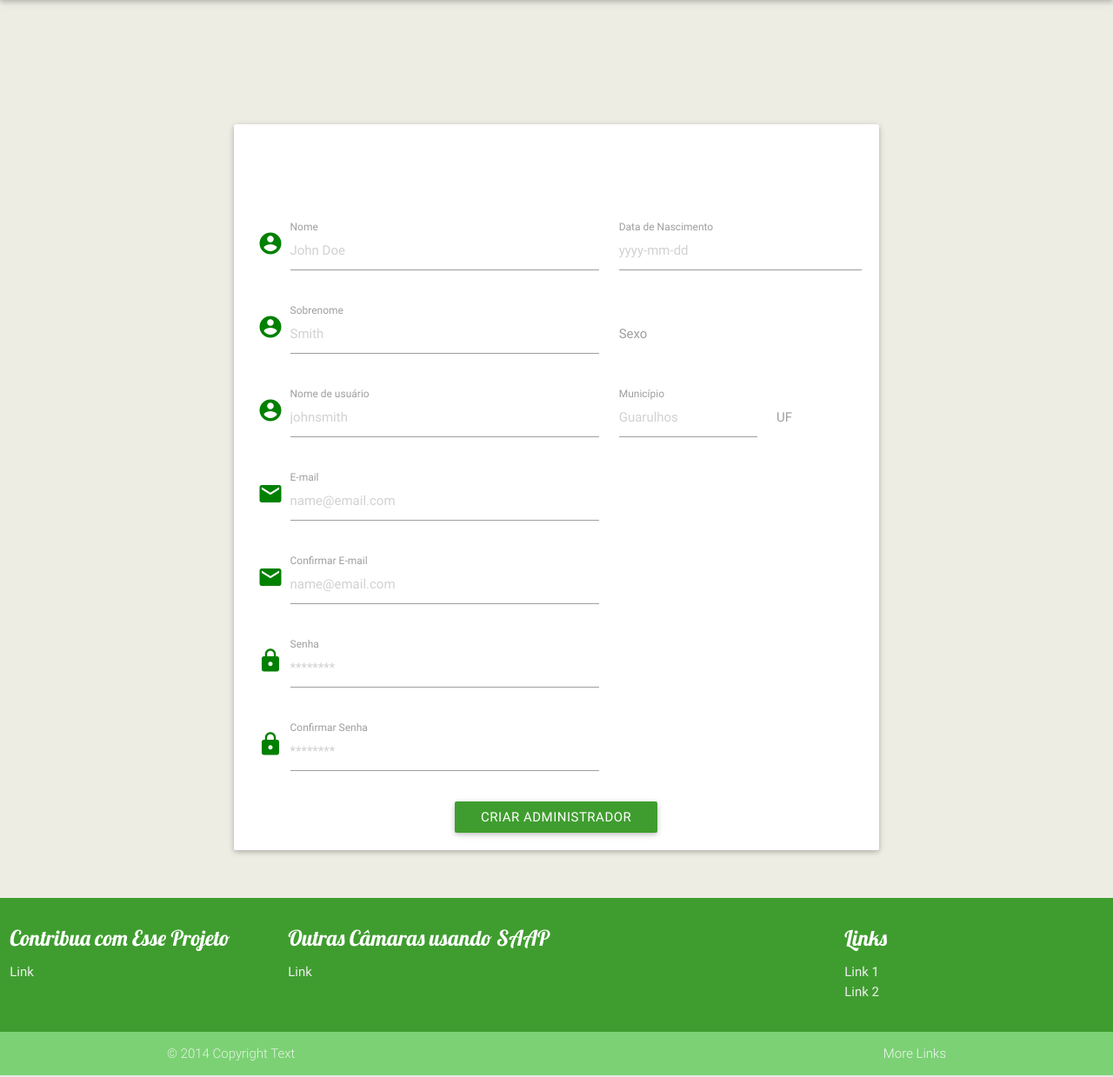
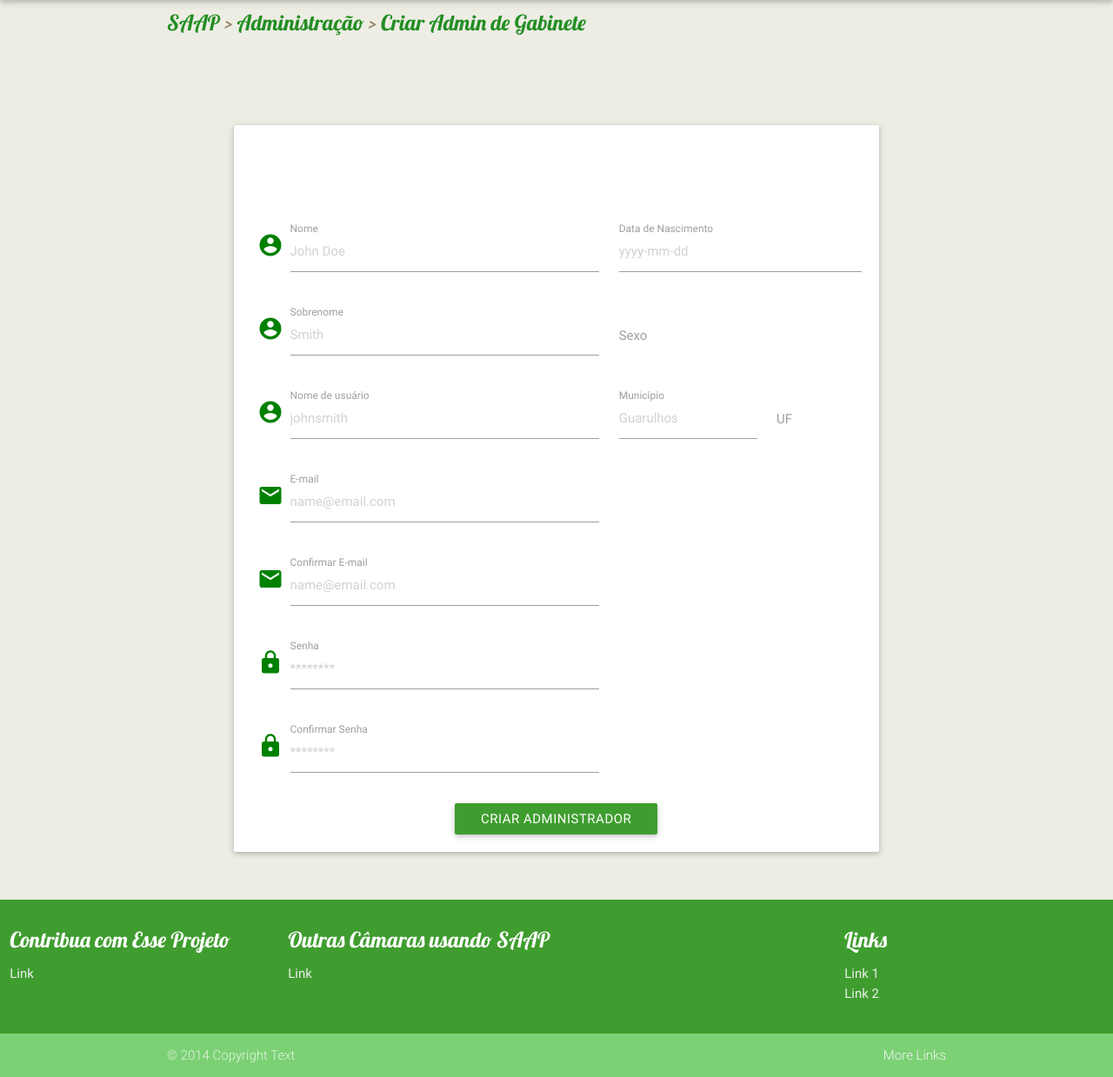
Before and after one commit to fga-eps-mds/2016.2-SAAP, a Django app: template saap/autenticacao/templates/criar_administrador.html in a window 1280 px wide. Shown: the part 64-1303 px from the top of the page at 87% size. Run offline with Django 3.2, Linux system fonts and the light colour scheme; the template is opened without the code that fills it, so the values that code supplies are empty; some libraries are stand-ins or nearby versions.

Commit message:
Adicionando mapa ao criar adm gab

```diff
--- a/saap/autenticacao/templates/criar_adm_sis.html
+++ b/saap/autenticacao/templates/criar_adm_sis.html
@@ -4,7 +4,7 @@
   <div class="container">
     <div class="row">
       <div class="col s12 m12 l12">
-        <h5><a href="/" style="color: rgb(35,142,35)">SAAP</a> > <a href="/administracao/" style="color: rgb(35,142,35)">Administração</a> > <a href="/administracao/criar_administrador_sistema/" style="color: rgb(35,142,35)">Criar Admin de Sitema</a></h5>
+        <h5><a href="/" style="color: rgb(35,142,35)">SAAP</a> > <a href="/administracao/" style="color: rgb(35,142,35)">Administração</a> > <a href="/administracao/criar_administrador_sistema/" style="color: rgb(35,142,35)">Criar Admin de Sistema</a></h5>
       </div>
     </div>
     <div class="row">
--- a/saap/autenticacao/templates/criar_administrador.html
+++ b/saap/autenticacao/templates/criar_administrador.html
@@ -1,8 +1,12 @@
 {%  extends "base.html" %}
 {% block main_content %}
 <main>
-  <br><br><br>
   <div class="container">
+    <div class="row">
+      <div class="col s12 m12 l12">
+        <h5><a href="/" style="color: rgb(35,142,35)">SAAP</a> > <a href="/administracao/" style="color: rgb(35,142,35)">Administração</a> > <a href="/administracao/criar_administrador_gabinete/" style="color: rgb(35,142,35)">Criar Admin de Gabinete</a></h5>
+      </div>
+    </div>
     <div class="row">
       <div class="col s12 offset-m2 m8 offset-l1 l10">
         {% if messages %}
```
